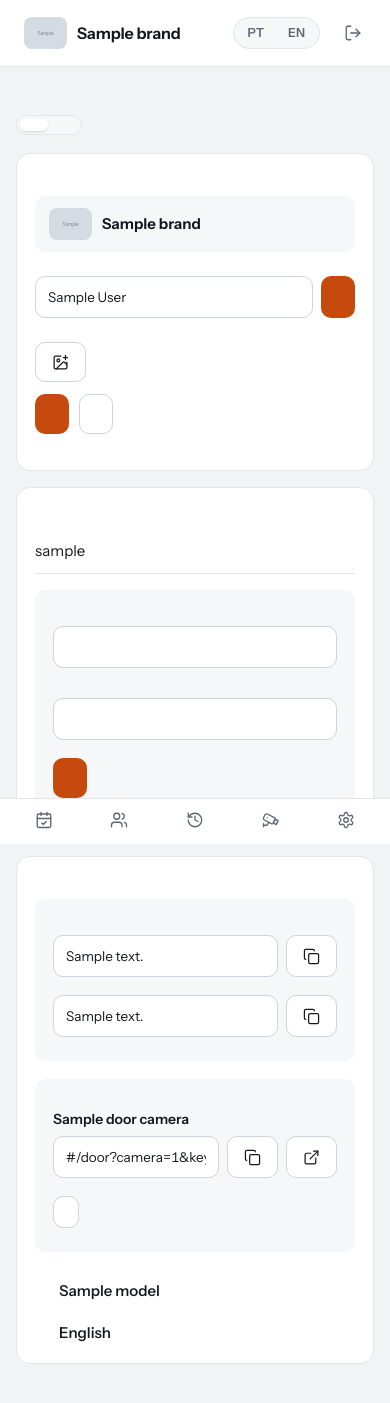
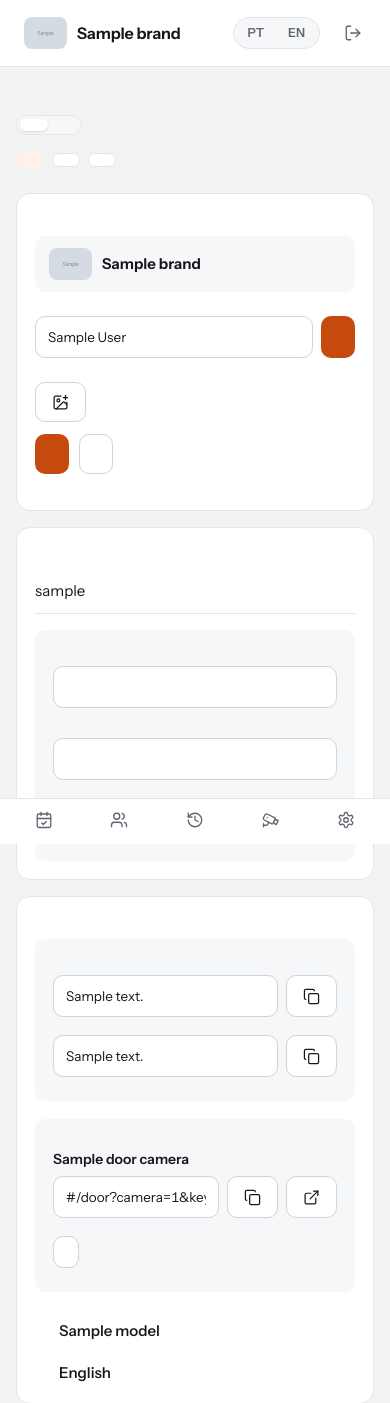
Before and after one commit to fmassucci/live-tracker, a Python web app: template src/portaria/web/templates/settings.html in a window 390 px wide. Shown: the top 1403 px of the page. Run offline with Jinja, Linux system fonts and the light colour scheme; the template is opened without the code that fills it: most values are stand-ins (such as "Sample title", 1, 10 or a date in 2020); grey boxes marked "Sample" are stand-in pictures.

Commit message:
feat(settings): add a page index beside the menu
Settings and AI models get the list beside the menu that Today has for
its cameras: the parts of Settings (name and logo, accounts, system,
and the database for administrators), or each AI model and Coming
soon. A click jumps to a part, and the part in view stays marked.

The list is now one page index for the three pages. It finds each part
by its id every time, since an AI model's card is replaced while it
downloads, and marks the part that reaches the upper half of the
window. Long names wrap instead of being cut, and with the index
beside it, a narrower window puts Settings' controls under each part's
title.

```diff
--- a/src/portaria/i18n/translation_cache.json
+++ b/src/portaria/i18n/translation_cache.json
@@ -296,6 +296,7 @@
     "October": "outubro",
     "On phones and tablets": "Em celulares e tablets",
     "On this computer": "Neste computador",
+    "On this page": "Nesta página",
     "One moment": "Um momento",
     "One photo when it appears, and another every interval while it stays.": "Uma foto quando aparece, e outra a cada intervalo enquanto continuar na imagem.",
     "One photo when it appears. The next one only after it leaves the picture and comes back.": "Uma foto quando aparece. A próxima, só depois que sair da imagem e voltar.",
--- a/src/portaria/web/common.py
+++ b/src/portaria/web/common.py
@@ -22,7 +22,7 @@ from portaria.people import People
 from portaria.users import is_admin, user_exists
 from portaria.web.vision_client import VisionClient
 
-ASSET_VERSION = "36"  # bump to make browsers reload the stylesheet, scripts and icons
+ASSET_VERSION = "37"  # bump to make browsers reload the stylesheet, scripts and icons
 NOT_AN_IMAGE = "not an image"
 IMAGE_CACHE_CONTROL = "private, max-age=86400"  # photos and snapshots never change once saved
 
--- a/src/portaria/web/static/style.css
+++ b/src/portaria/web/static/style.css
@@ -461,6 +461,28 @@ form:not(:has(input[name="analysis"][value="faces"]:checked)) .only-faces { disp
 .video[data-tone="ok"] .video-label { background: rgba(21, 128, 61, 0.88); }
 .video[data-tone="bad"] .video-label { background: rgba(185, 28, 28, 0.88); }
 
+/* A page's own index (Today's cameras, the parts of Settings) sits on the page's gray right beside the menu: the
+   title level with the brand, the first entry level with the menu's first item, and the entries shaped like the
+   menu's items. A click jumps to its part, and the entry of the part in view stays marked (app.js). */
+.shell:has(.page-index) .main { padding-left: 208px; }
+.page-index {
+  position: fixed; z-index: 10; top: 0; bottom: 0; left: 240px; width: 208px;
+  display: flex; flex-direction: column; gap: 26px; padding: 20px 14px; overflow-y: auto;
+}
+.page-index-title { display: flex; align-items: center; min-height: 36px; padding: 0 10px; color: var(--ink-2); font-size: 13px; font-weight: 600; }
+.page-index ul { display: flex; flex-direction: column; gap: 2px; list-style: none; margin: 0; padding: 0; }
+.page-index a {
+  display: flex; align-items: baseline; gap: 10px; padding: 9px 10px; border-radius: var(--radius-control);
+  color: var(--ink-2); font-weight: 520; text-decoration: none;
+}
+.page-index a:hover { background: var(--surface); color: var(--ink); }
+.page-index a[aria-current="true"] { background: var(--orange-wash); color: var(--orange-ink); font-weight: 600; }
+.page-index-name { min-width: 0; overflow-wrap: anywhere; } /* a long name, such as an AI model's, wraps instead of being cut */
+.page-index-count { margin-left: auto; color: var(--ink-2); font-size: 12.5px; font-weight: 600; }
+.page-index a[aria-current="true"] .page-index-count { color: inherit; }
+html:has(.page-index) { scroll-padding-top: 24px; } /* a part jumped to stops a little below the top */
+@media (prefers-reduced-motion: no-preference) { html:has(.page-index) { scroll-behavior: smooth; } }
+
 /* Today: one row per camera, its picture beside what it recorded today. The page is wide, with the pictures a
    little smaller than on Live; a list of the cameras, beside the menu, jumps to each. */
 .page-wide { max-width: 1600px; }
@@ -468,26 +490,7 @@ form:not(:has(input[name="analysis"][value="faces"]:checked)) .only-faces { disp
 .today-head { grid-area: head; display: flex; justify-content: space-between; align-items: flex-end; gap: 16px; flex-wrap: wrap; margin-bottom: 28px; }
 .clock { font-size: 40px; font-weight: 500; letter-spacing: -0.035em; line-height: 1; }
 .today-rows { grid-area: rows; display: grid; gap: 44px; min-width: 0; container-type: inline-size; }
-/* The list of cameras sits on the page's gray right beside the menu: the title level with the brand, the first
-   camera level with Today, and the cameras shaped like the menu's items. */
-.shell:has(.camera-index) .main { padding-left: 208px; }
-.camera-index {
-  position: fixed; z-index: 10; top: 0; bottom: 0; left: 240px; width: 208px;
-  display: flex; flex-direction: column; gap: 26px; padding: 20px 14px; overflow-y: auto;
-}
-.camera-index-title { display: flex; align-items: center; min-height: 36px; padding: 0 10px; color: var(--ink-2); font-size: 13px; font-weight: 600; }
-.camera-index ul { display: flex; flex-direction: column; gap: 2px; list-style: none; margin: 0; padding: 0; }
-.camera-index a {
-  display: flex; align-items: baseline; gap: 10px; padding: 9px 10px; border-radius: var(--radius-control);
-  color: var(--ink-2); font-weight: 520; text-decoration: none;
-}
-.camera-index a:hover { background: var(--surface); color: var(--ink); }
-.camera-index a[aria-current="true"] { background: var(--orange-wash); color: var(--orange-ink); font-weight: 600; }
-.camera-index-name { min-width: 0; overflow: hidden; text-overflow: ellipsis; white-space: nowrap; }
-.camera-index-count { margin-left: auto; color: var(--ink-2); font-size: 12.5px; font-weight: 600; }
-.camera-index a[aria-current="true"] .camera-index-count { color: inherit; }
-@media (prefers-reduced-motion: no-preference) { html:has(.camera-index) { scroll-behavior: smooth; } }
-.cam-row { min-width: 0; scroll-margin-top: 24px; }
+.cam-row { min-width: 0; }
 .cam-row-head { display: flex; align-items: baseline; flex-wrap: wrap; gap: 4px 12px; margin-bottom: 12px; }
 .cam-row-head h2 { font-size: 20px; }
 .cam-model { color: var(--ink-2); font-size: 14px; font-weight: 500; } /* the camera's AI model, beside its name */
@@ -721,9 +724,14 @@ a.entry-name:hover { color: var(--orange-ink); }
 .models-planned strong { color: var(--ink); font-weight: 600; }
 
 /* Settings */
-.settings { display: grid; gap: 16px; }
+.settings { display: grid; gap: 16px; container-type: inline-size; }
 .settings-block { display: grid; grid-template-columns: minmax(0, 1fr) minmax(0, 1.35fr); gap: 32px; padding: 24px; background: var(--surface); border: 1px solid var(--line); border-radius: var(--radius-panel); }
 .settings-block > div:first-child p { color: var(--ink-2); margin-top: 6px; max-width: 46ch; font-size: 14px; }
+/* Beside the page's index, a smaller window leaves too little room for both columns: the controls go under the
+   part's title, as on a tablet. */
+@container (max-width: 800px) {
+  .settings-block { grid-template-columns: minmax(0, 1fr); }
+}
 .logo-sample { display: flex; align-items: center; gap: 10px; margin-bottom: 18px; padding: 12px 14px; border-radius: var(--radius-control); background: var(--surface-2); font-weight: 650; }
 .copy-field { display: flex; gap: 8px; }
 .copy-field input { font-size: 13.5px; }
@@ -856,14 +864,15 @@ a.entry-name:hover { color: var(--orange-ink); }
   .toasts { left: 16px; right: 16px; bottom: calc(74px + env(safe-area-inset-bottom)); width: auto; } /* above the tabs */
   body:has(.toast) .page { padding-bottom: 280px; }
   .form-grid, .add-photos, .settings-block { grid-template-columns: minmax(0, 1fr); }
-  .shell:has(.camera-index) .main { padding-left: 0; }
+  .shell:has(.page-index) .main { padding-left: 0; }
   .today-layout.has-index { grid-template-areas: "head" "index" "rows"; }
-  .camera-index { grid-area: index; position: static; width: auto; display: block; padding: 0; overflow: visible; margin-bottom: 22px; }
-  .camera-index-title { display: none; }
-  .camera-index ul { flex-direction: row; gap: 8px; overflow-x: auto; padding-bottom: 4px; } /* the cameras as chips */
-  .camera-index a { flex: none; padding: 6px 13px; border: 1px solid var(--line); border-radius: 999px; background: var(--surface); font-size: 14px; }
-  .camera-index a[aria-current="true"] { border-color: transparent; }
-  .cam-row { scroll-margin-top: 76px; } /* below the top bar */
+  .page-index { grid-area: index; position: static; width: auto; display: block; padding: 0; overflow: visible; margin-bottom: 22px; }
+  .page-index-title { display: none; }
+  .page-index ul { flex-direction: row; gap: 8px; overflow-x: auto; padding-bottom: 4px; } /* the entries as chips */
+  .page-index li { flex: none; } /* each chip on one line; the row scrolls instead */
+  .page-index a { padding: 6px 13px; border: 1px solid var(--line); border-radius: 999px; background: var(--surface); font-size: 14px; }
+  .page-index a[aria-current="true"] { border-color: transparent; }
+  html:has(.page-index) { scroll-padding-top: 76px; } /* below the top bar */
 }
 @media (max-width: 640px) {
   .model-files code { flex-basis: 100%; }  /* the file name on its own line, its size and license below */
--- a/src/portaria/web/templates/_today_index_count.html
+++ b/src/portaria/web/templates/_today_index_count.html
@@ -1,3 +1,3 @@
 {# How much a camera recorded today, beside its name in Today's list of cameras: people, and things found. #}
 {% set recorded = (people.get(c.id, []) | length) + found_totals.get(c.id, 0) %}
-<span class="camera-index-count" id="index-count-{{ c.id }}" {% if oob %}hx-swap-oob="true"{% endif %}>{{ recorded or "" }}</span>
+<span class="page-index-count" id="index-count-{{ c.id }}" {% if oob %}hx-swap-oob="true"{% endif %}>{{ recorded or "" }}</span>
--- a/src/portaria/web/templates/settings.html
+++ b/src/portaria/web/templates/settings.html
@@ -7,6 +7,19 @@
   <div><h1>{{ t("Settings") }}</h1></div>
 </div>
 {{ settings_tabs("general", t) }}
+
+{# Beside the menu: a list of this page's parts that jumps to each, and follows the one in view. #}
+<nav class="page-index" aria-label="{{ t('On this page') }}" data-page-index>
+  <p class="page-index-title">{{ t("On this page") }}</p>
+  <ul>
+    <li><a href="#identity" data-for="identity"><span class="page-index-name">{{ t("Name and logo") }}</span></a></li>
+    <li><a href="#accounts" data-for="accounts"><span class="page-index-name">{{ t("Accounts") }}</span></a></li>
+    <li><a href="#system" data-for="system"><span class="page-index-name">{{ t("System") }}</span></a></li>
+    {% if is_admin %}
+    <li><a href="#data" data-for="data"><span class="page-index-name">{{ t("Database") }}</span></a></li>
+    {% endif %}
+  </ul>
+</nav>
 
 <div class="settings">
   <section class="settings-block" id="identity">
--- a/src/portaria/web/templates/today.html
+++ b/src/portaria/web/templates/today.html
@@ -15,11 +15,11 @@
 
   {% if index %}
   {# Beside the menu: a list of the cameras that jumps to each, and follows the one in view. #}
-  <nav class="camera-index" aria-label="{{ t('Cameras on this page') }}" data-camera-index>
-    <p class="camera-index-title">{{ t("Cameras") }}</p>
+  <nav class="page-index" aria-label="{{ t('Cameras on this page') }}" data-page-index>
+    <p class="page-index-title">{{ t("Cameras") }}</p>
     <ul>
       {% for c in cameras %}
-      <li><a href="#camera-{{ c.id }}" data-for="camera-{{ c.id }}"><span class="camera-index-name">{{ c.name }}</span>{% include "_today_index_count.html" %}</a></li>
+      <li><a href="#camera-{{ c.id }}" data-for="camera-{{ c.id }}"><span class="page-index-name">{{ c.name }}</span>{% include "_today_index_count.html" %}</a></li>
       {% endfor %}
     </ul>
   </nav>
```
Also changed, not shown: src/portaria/web/static/app.js (+16 -17 lines), src/portaria/web/templates/settings_models.html (+15 -2 lines), tests/test_web.py (+21 -0 lines).
